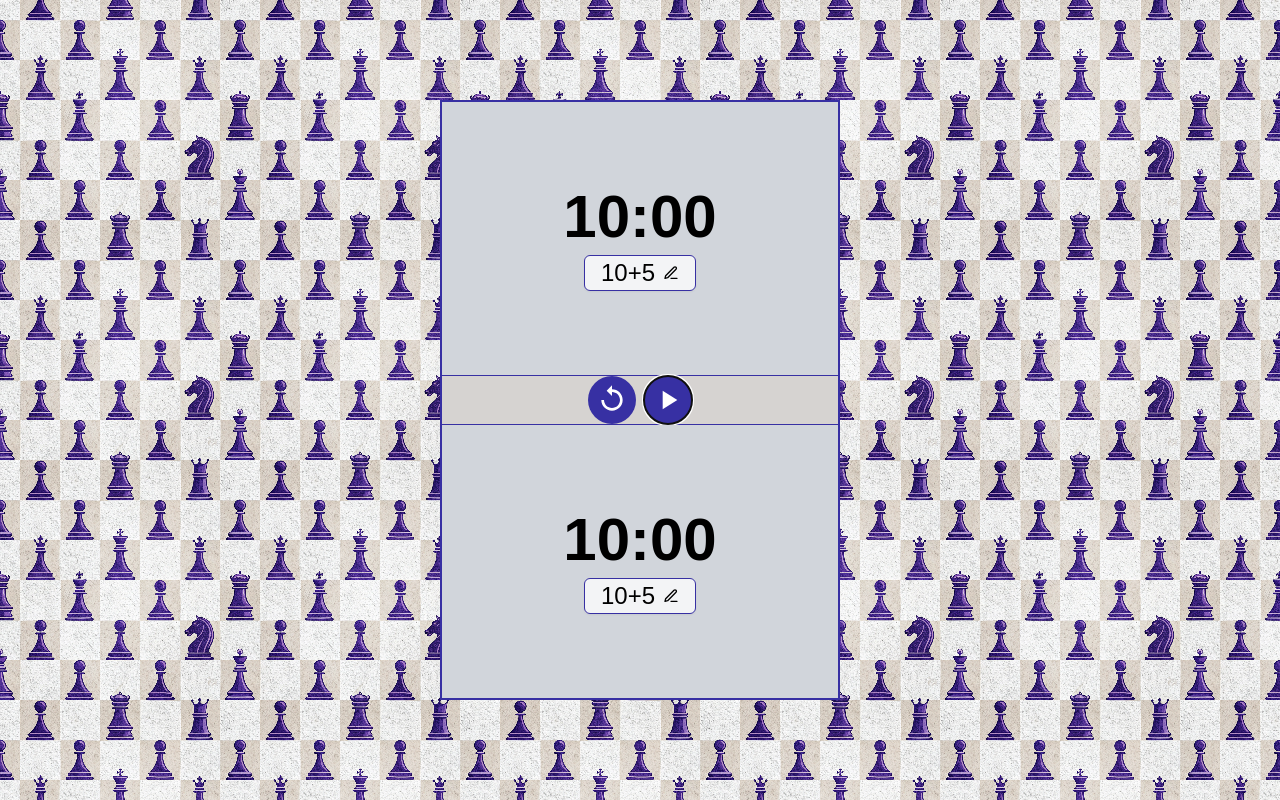
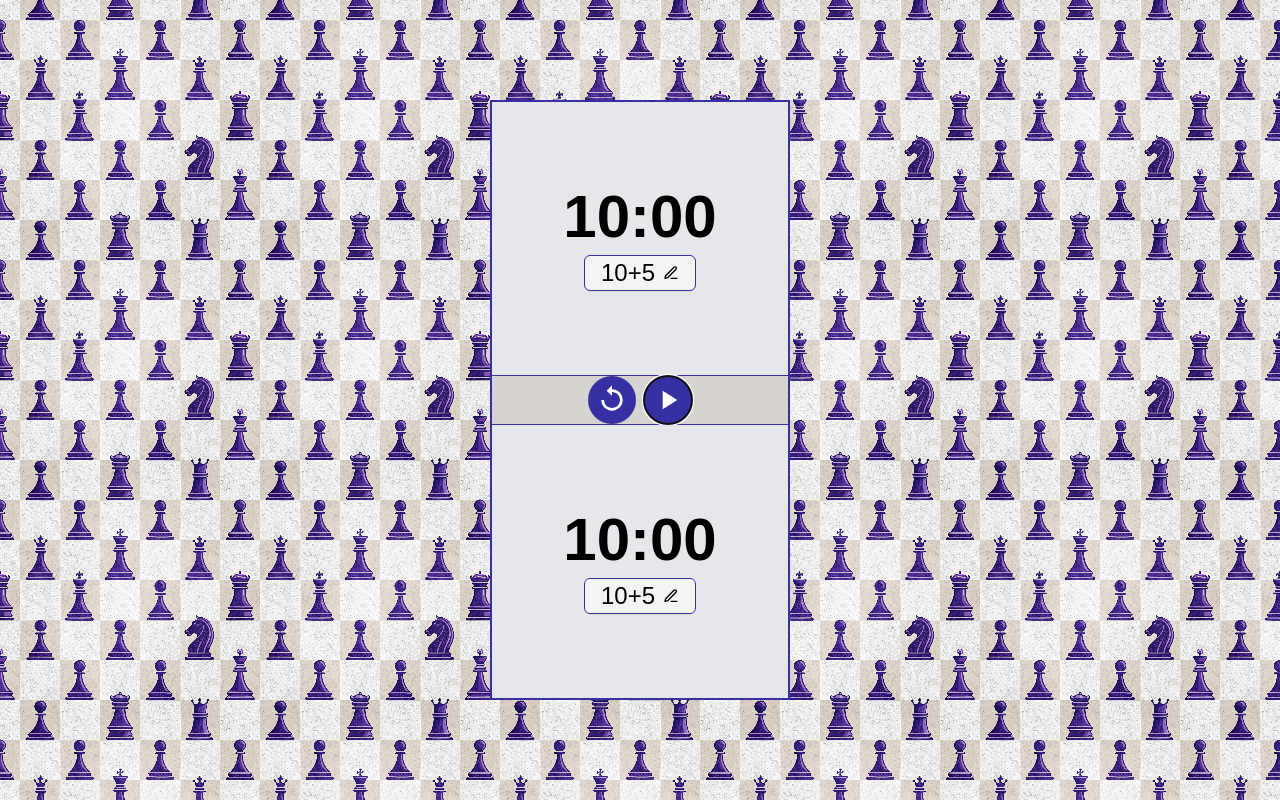
Before and after one commit to yanann11/chess_clock, a React (Vite) app: page / in a window 1280 px wide. Built offline with nearby package versions, Linux system fonts and the light colour scheme.

Commit message:
background and size fixes

```diff
--- a/src/App.tsx
+++ b/src/App.tsx
@@ -1,11 +1,12 @@
 import "./App.css";
 import { ChessClock } from "./components/ChessClock";
+import bgImage from "./assets/chessboard.png";
 
 function App() {
   return (
     <div
       className="flex items-center justify-center min-h-screen"
-      style={{ background: 'repeat url("/src/assets/chessboard.png")' }}
+      style={{ background: `repeat url(${bgImage})` }}
     >
       <div className="w-full max-w-4xl md:h-auto h-full flex items-center justify-center">
         <ChessClock />
--- a/src/components/ChessClock.tsx
+++ b/src/components/ChessClock.tsx
@@ -1,13 +1,17 @@
 import { ChessPlayerPanel } from "./ChessPlayerPanel";
 import { ControlsPanel } from "./ControlsPanel";
 import { CHESS_PLAYER_COLOR } from "@/types";
-import { CHESS_CLOCK_MAX_HEIGHT, CHESS_CLOCK_MAX_WIDTH} from "@/consts";
+import { getChessClockSize } from "@/helpers";
+import { useWindowSize } from "@/hooks/useWindowSize";
 
 const ChessClock = () => {
+    const windowSize =  useWindowSize();
+    const chessClockSize = getChessClockSize(windowSize);
+
     return (
         <div
             className="flex flex-col items-center justify-center bg-gray-200 border-indigo-800 border-2"
-            style={{ width: `${CHESS_CLOCK_MAX_WIDTH}px`, height: `${CHESS_CLOCK_MAX_HEIGHT}px`, maxWidth: "100vw", maxHeight: "100vh" }}
+            style={{ width: chessClockSize.width, height: chessClockSize.height }}
         >
         <ChessPlayerPanel color={CHESS_PLAYER_COLOR.WHITE}/>
         <ControlsPanel/>
--- a/src/components/ChessPlayerPanel.tsx
+++ b/src/components/ChessPlayerPanel.tsx
@@ -118,13 +118,13 @@ const ChessPlayerPanel: FC<ChessPlayerPanelProps> = ({color}) => {
 
   // choose color for the panel
   const bgColor = useMemo(() => {
-    let color = 'bg-gray-300';
+    let color = 'bg-gray-200';
     if (running) {
       color = 'bg-green-300';
     } else if (lost) {
       color = 'bg-red-300';
     } else if (isActive) {
-      color = 'bg-gray-400';
+      color = 'bg-gray-300';
     }
     return color;
   }, [running, lost, isActive]);
--- a/src/components/ChessPlayerSettings.tsx
+++ b/src/components/ChessPlayerSettings.tsx
@@ -1,7 +1,7 @@
 import { FC, useCallback, useState, useEffect, useMemo } from "react";
 import { useDispatch } from "react-redux";
 
-import { INITIAL_TIME, INITIAL_INCREMENT, CHESS_CLOCK_MAX_WIDTH, CHESS_CLOCK_MAX_HEIGHT } from "@/consts";
+import { INITIAL_TIME, INITIAL_INCREMENT } from "@/consts";
 import { CHESS_PLAYER_COLOR } from "@/types";
 
 import { Dialog, DialogContent, DialogDescription, DialogFooter, DialogHeader, DialogTitle } from "@/components/ui/dialog";
@@ -12,7 +12,8 @@ import { Label } from "@/components/ui/label";
 
 import { saveSettings } from "@/store/rootReducer";
 import { AppDispatch } from "@/store";
-import { formatTimeControl, generateSliderTimeSteps, generateSliderIncrementSteps, getSliderIndexByValue } from "@/helpers";
+import { formatTimeControl, generateSliderTimeSteps, generateSliderIncrementSteps, getSliderIndexByValue, getChessClockSize } from "@/helpers";
+import { useWindowSize } from "@/hooks/useWindowSize";
 
 const presetTimeControls = [
     '1+0', '2+1', '3+0',
@@ -34,6 +35,9 @@ type ChessPlayerSettingsProps = {
 
 const ChessPlayerSettings :FC<ChessPlayerSettingsProps> = ({color, open, setOpen, onClose, timeControl}) => {
     const dispatch = useDispatch<AppDispatch>();
+
+    const windowSize =  useWindowSize();
+    const chessClockSize = getChessClockSize(windowSize);
 
     const [timeControlValue, setTimeControlValue] = useState(timeControl);
     const [customTime, setCustomTime] = useState(0);
@@ -81,7 +85,7 @@ const ChessPlayerSettings :FC<ChessPlayerSettingsProps> = ({color, open, setOpen
     return (
         <Dialog open={open} onOpenChange={setOpen}>
             <DialogContent
-                style={{ width: `${CHESS_CLOCK_MAX_WIDTH}px`, height: `${CHESS_CLOCK_MAX_HEIGHT}px`, maxWidth: "100vw", maxHeight: "100vh" }}
+                style={{ width: chessClockSize.width, height: chessClockSize.height }}
             >
                 <DialogHeader>
                     <DialogTitle>{'Chess clock settings'}</DialogTitle>
--- a/src/consts.ts
+++ b/src/consts.ts
@@ -5,5 +5,5 @@ export const INITIAL_INCREMENT = 5;
 export const HOUR = 3600; // 60*60 seconds;
 export const MINUTE = 60; // 60 seconds;
 
-export const CHESS_CLOCK_MAX_WIDTH = 400; // px
-export const CHESS_CLOCK_MAX_HEIGHT = 600; // px
+export const CHESS_CLOCK_WIDTH = 300; // px
+export const CHESS_CLOCK_HEIGHT = 600; // px
--- a/src/helpers.ts
+++ b/src/helpers.ts
@@ -1,4 +1,5 @@
-import { HOUR, MINUTE } from '@/consts';
+import { HOUR, MINUTE, CHESS_CLOCK_HEIGHT, CHESS_CLOCK_WIDTH } from "@/consts";
+import { WINDOW_SIZE, CHESS_CLOCK_SIZE } from "@/types";
 
 const secondsToTime = (value: number): string => {
   const hours = Math.floor(value / HOUR);
@@ -46,6 +47,16 @@ const getSliderIndexByValue = (steps: number[], value: number): number => {
   return index === -1 ? 0 : index;
 };
 
+
+const getChessClockSize = (windowSize: WINDOW_SIZE): CHESS_CLOCK_SIZE => {
+  // if the available width is too small, use full screen for the chess clock.
+  if ((windowSize.width - CHESS_CLOCK_HEIGHT) < 100) {
+    return { width: "100vw", height: "100vh"};
+  }
+  // otherwise, use fixed dimensions.
+  return { width: `${CHESS_CLOCK_WIDTH}px`, height: `${CHESS_CLOCK_HEIGHT}px`};
+};
+
 export {
   secondsToTime,
   secondsToString,
@@ -54,5 +65,7 @@ export {
 
   generateSliderTimeSteps,
   generateSliderIncrementSteps,
-  getSliderIndexByValue
+  getSliderIndexByValue,
+
+  getChessClockSize
 };
--- /dev/null
+++ b/src/hooks/useWindowSize.ts
@@ -0,0 +1,24 @@
+import { useState, useEffect } from "react";
+
+const useWindowSize = () => {
+  const [size, setSize] = useState({
+    width: window.innerWidth,
+    height: window.innerHeight,
+  });
+
+  useEffect(() => {
+    function handleResize() {
+      setSize({
+        width: window.innerWidth,
+        height: window.innerHeight,
+      });
+    }
+
+    window.addEventListener('resize', handleResize);
+    return () => window.removeEventListener('resize', handleResize);
+  }, []);
+
+  return size;
+}
+
+export { useWindowSize };
```
Also changed, not shown: src/types.ts (+11 -1 lines).
